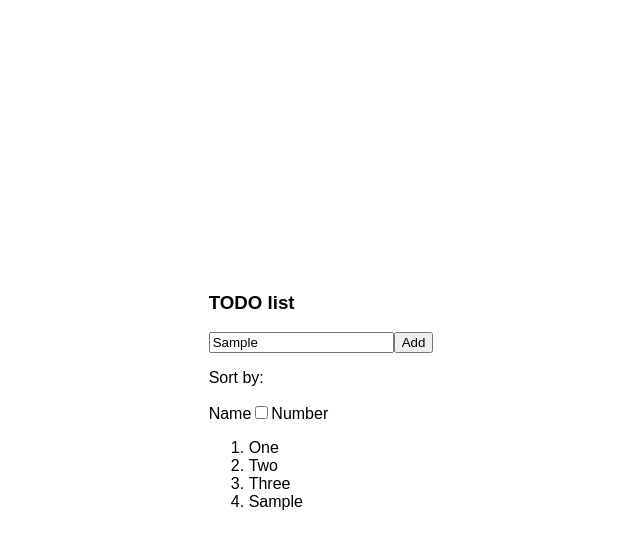
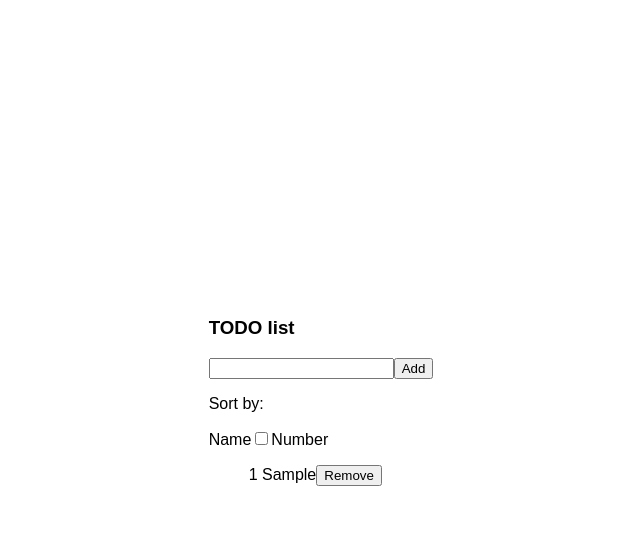
Before and after one commit to evgar/todo_db2, a React (Create React App) app: page / in a window 1280 px wide. Both pictures are taken after typing "Sample" into the empty fields and a click on the button "Add". Shown: the top 546 px of the page, without its empty margins (319-959 px from the left). Built offline with nearby package versions, Linux system fonts and the light colour scheme.

Commit message:
add sorting functionality

```diff
--- a/src/App.css
+++ b/src/App.css
@@ -3,6 +3,10 @@ body {
   justify-content: center;
   align-items: center;
   height: 100vh;
+}
+
+li {
+  list-style-type: none;
 }
 
 .App {
--- a/src/App.js
+++ b/src/App.js
@@ -8,19 +8,8 @@ class App extends Component {
 		super();
 
 		this.state = {
-			todoItems: [
-				{
-					number: 1,
-					name: 'One'
-				},
-				{
-					number: 2,
-					name: 'Two'
-				}, {
-					number: 3,
-					name: 'Three'
-				},
-			]
+			todoItems: [],
+			sortedBy: 'number'
 		}
 	}
 
@@ -28,20 +17,26 @@ class App extends Component {
 		return (
 			<section>
 				<h3>TODO list</h3>
-				<ListInput onListInputSubmit={e => this.getNewItem(e)}/>
-				<Toggle/>
-				<ItemsList items={this.state.todoItems}/>
+				<ListInput onListInputSubmit = {e => this.getNewItem(e)}/>
+				<Toggle onSortingChange = {e => this.changeSorting(e)}/>
+				<ItemsList items={this.state.todoItems} sortedType = {this.state.sortedBy}/>
 			</section>
 		);
 	}
 
 	getNewItem(e) {
 		let item = {
-			name: e
+			name: e,
+			number: this.state.todoItems.length + 1
 		};
 		this.setState({
-			todoItems: [...this.state.todoItems,  item]
+			todoItems: [item, ...this.state.todoItems]
 		});
+	}
+
+	changeSorting(e) {
+		let sortedType = e.target.checked ? 'number' : 'name';
+		this.setState({sortedBy: sortedType});
 	}
 }
 
@@ -70,6 +65,7 @@ class ListInput extends Component {
 	handleSubmit(event) {
 		event.preventDefault();
 		this.props.onListInputSubmit(this.state.value);
+		this.setState({value: event.target.value = ''});
 	}
 }
 
@@ -79,25 +75,45 @@ class Toggle extends Component {
 			<div>
 				<p>Sort by:</p>
 				<span>Name</span>
-				<input type="checkbox"/>
+				<input onChange={e => this.handleChange(e)} type="checkbox"/>
 				<span>Number</span>
 			</div>
 		)
+	}
+
+	handleChange(event) {
+		this.props.onSortingChange(event);
 	}
 }
 
 class ItemsList extends Component {
 	render() {
-
 		return (
 			<ol>
 				{
-					this.props.items.map((item, i) => (
-						<li key={i}> {item.name}</li>
+					this.props.items.sort((item1, item2) => {
+						if (this.props.sortedType === 'number') {
+							return item1.number - item2.number;
+						} else if (this.props.sortedType === 'name') {
+							this.props.items.sort((item1, item2) => {
+								if (item1.name < item2.name) return -1;
+								if (item1.name > item2.name) return 1;
+								return 0;
+							})
+						}
+					}).map((item, index) => (
+						<li key={index}>{item.number} {item.name}
+							<button onClick={() => this.clickHandler(index)}>Remove</button>
+						</li>
 					))
 				}
 			</ol>
 		)
+
+
+	}
+	clickHandler(index) {
+		console.log(index);
 	}
 }
 
```
